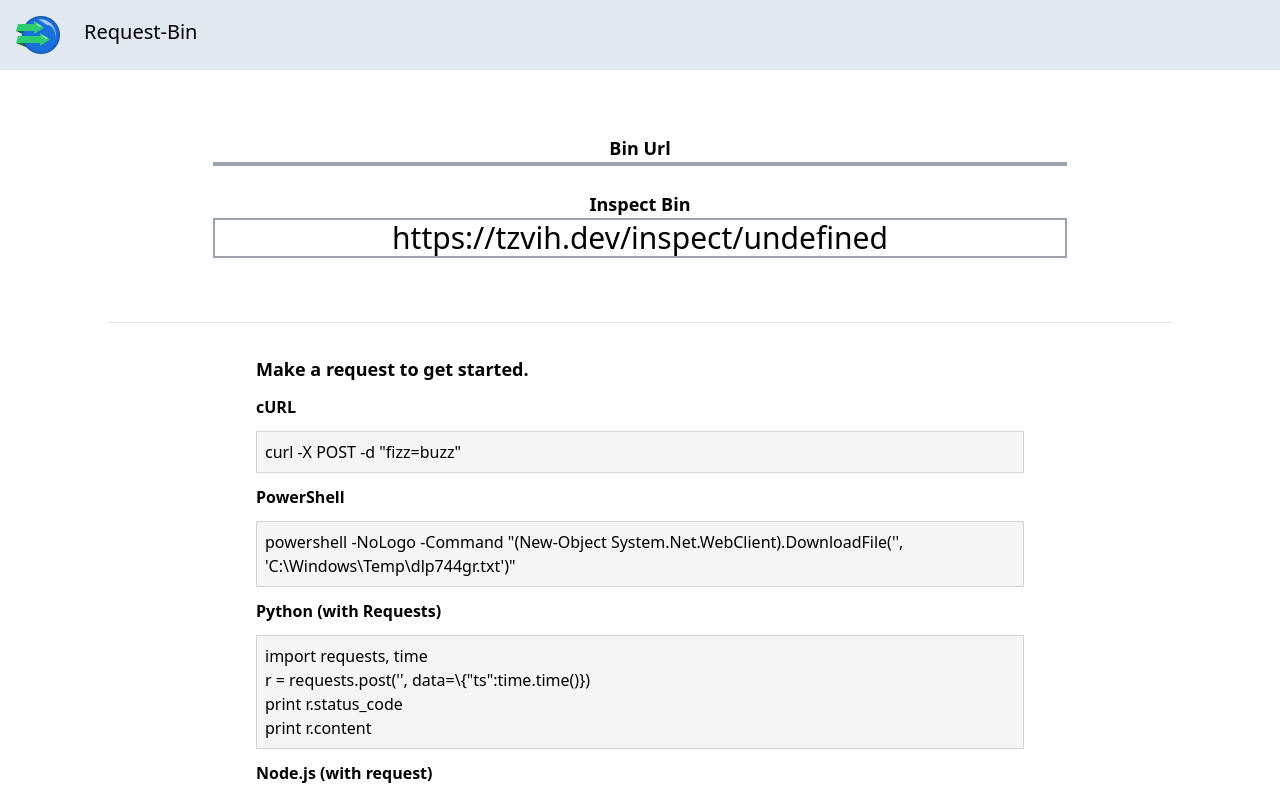
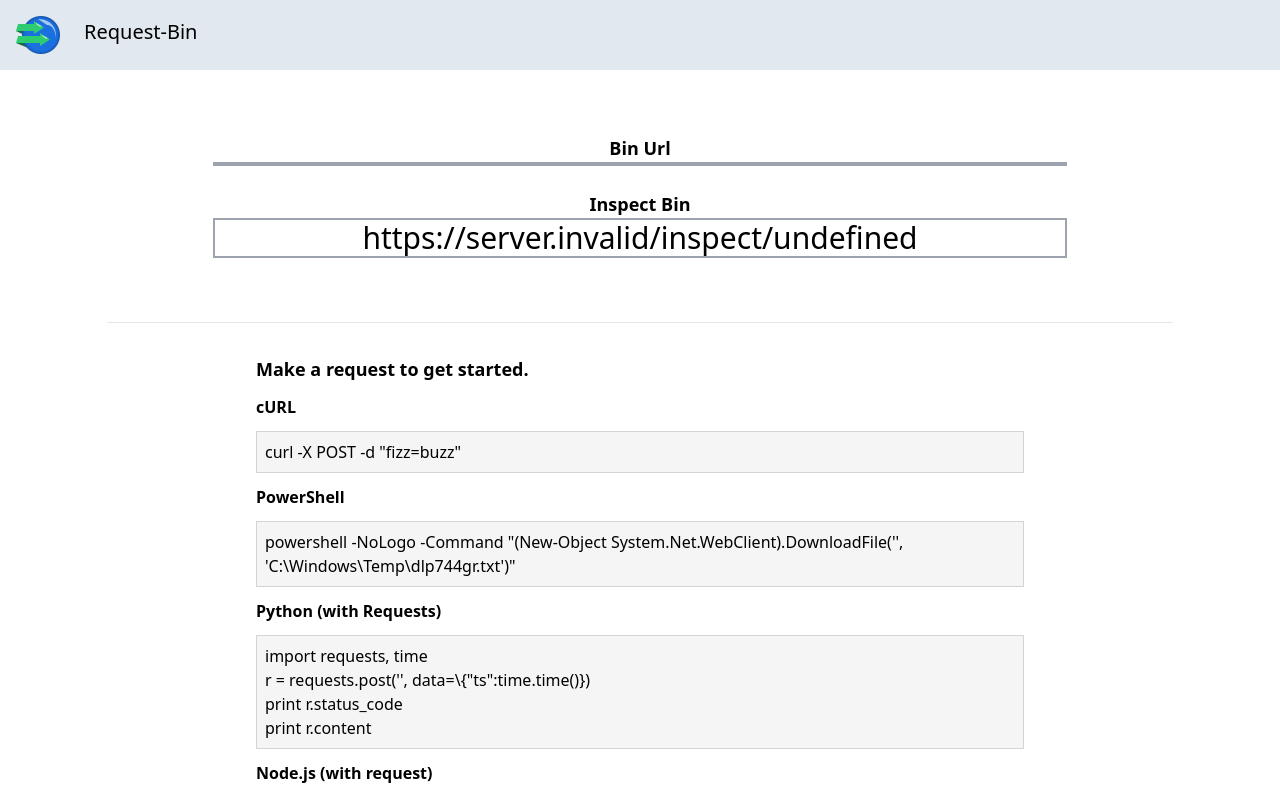
Before and after one commit to Tzvi-H/request-bin, a React (Create React App) app in the folder client/: page /create-bin in a window 1280 px wide. Shown: the top 796 px of the page. Built offline with nearby package versions, Linux system fonts and the light colour scheme; no server answers.

Commit message:
added env variable

```diff
--- a/client/package.json
+++ b/client/package.json
@@ -14,8 +14,8 @@
     "web-vitals": "^2.1.2"
   },
   "scripts": {
-    "start": "react-scripts start",
-    "build": "react-scripts build",
+    "start": "REACT_APP_URL='http://localhost:3000/api/bins' react-scripts start",
+    "build": "REACT_APP_URL='http://localhost:3000/api/bins' react-scripts build",
     "test": "react-scripts test",
     "eject": "react-scripts eject"
   },
--- a/client/src/App.js
+++ b/client/src/App.js
@@ -6,6 +6,7 @@ import CreateBinButton from './components/CreateBinButton'
 import InspectBin from './components/InspectBin'
 
 const App = () => {
+  console.log(process.env.REACT_APP_URL)
   return (
     <>
       <Navbar/>
--- a/client/src/components/BinUrl.js
+++ b/client/src/components/BinUrl.js
@@ -21,7 +21,7 @@ const BinUrl = () => {
 
         <p className="text-lg font-bold">Inspect Bin</p>
         <p className="mb-6 text-3xl border-solid border-2 border-gray-400 hover:text-gray-500">
-          <Link to={`/inspect/${bin.id}`}>{`https://tzvih.dev/inspect/${bin.id}`}</Link>
+          <Link to={`/inspect/${bin.id}`}>{`${process.env.REACT_APP_URL}/inspect/${bin.id}`}</Link>
         </p>
       </div>
       <hr className="w-5/6 mx-auto"/>
```
Also changed, not shown: 9 other files (tests, documents, lock files or other folders).
